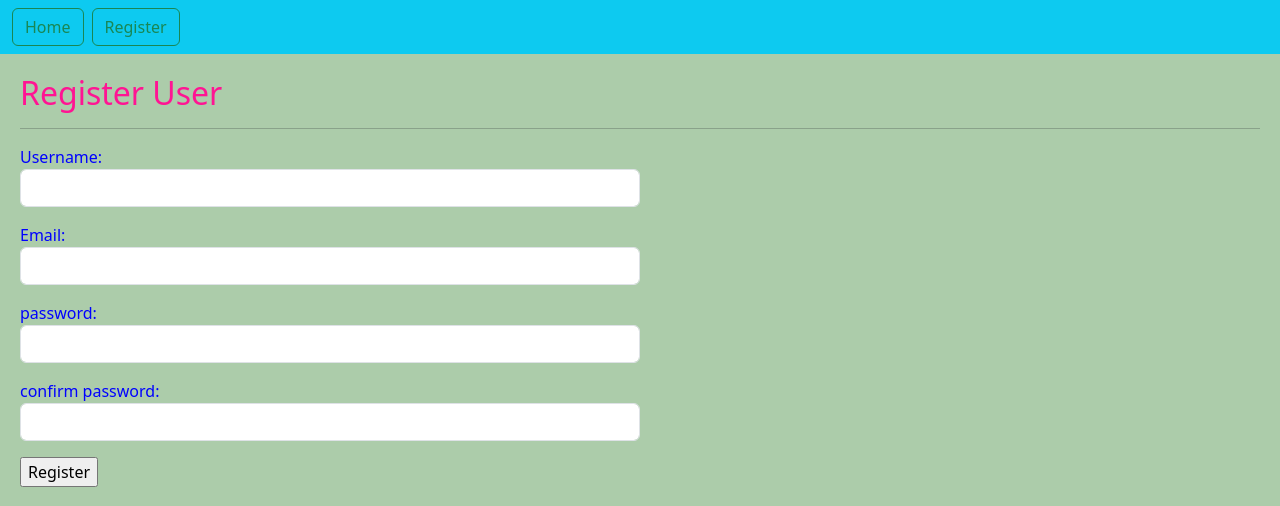
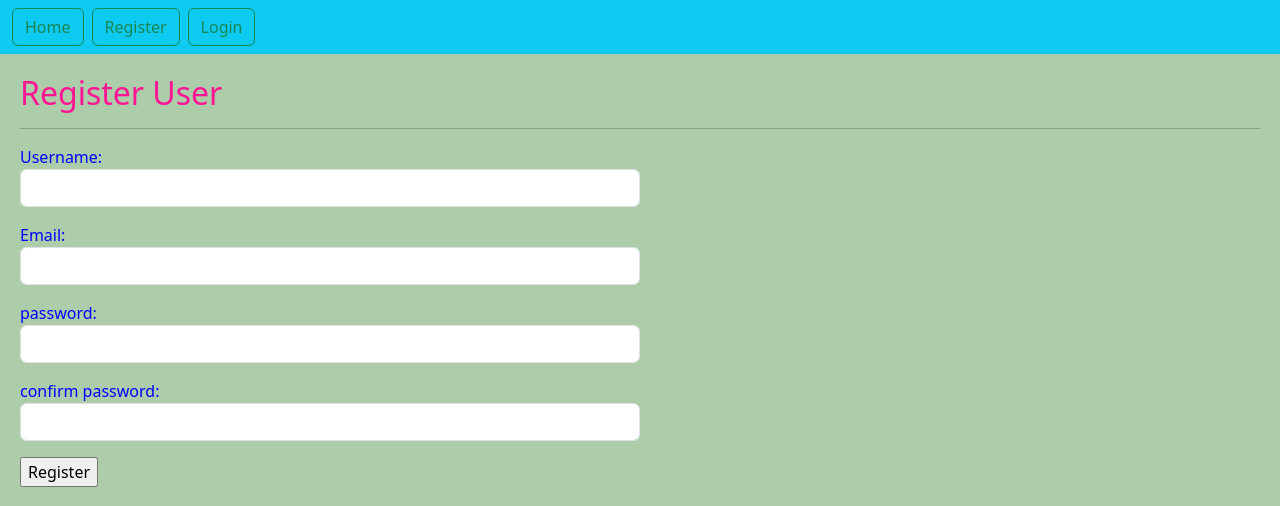
Before and after one commit to AkbarBeiramzadeh/twitter_2, a Django app: page /account/register/ in a window 1280 px wide. Shown: the top 506 px of the page. Run offline with Django 4.2, Linux system fonts and the light colour scheme; parts of the project's set-up code (start-up, migrations or seed data) failed here and were passed over.

Commit message:
feat: added login link in navbar

```diff
--- a/templates/includes/navbar.html
+++ b/templates/includes/navbar.html
@@ -2,5 +2,6 @@
   <form class="container-fluid justify-content-start">
     <a class="btn btn-outline-success me-2" href="{% url 'home:home' %}">Home</a>
     <a class="btn btn-outline-success me-2" href="{% url 'account:user_register' %}">Register</a>
+    <a class="btn btn-outline-success me-2" href="{% url 'account:user_login' %}">Login</a>
   </form>
 </nav>
```
Also changed, not shown: db.sqlite3.
